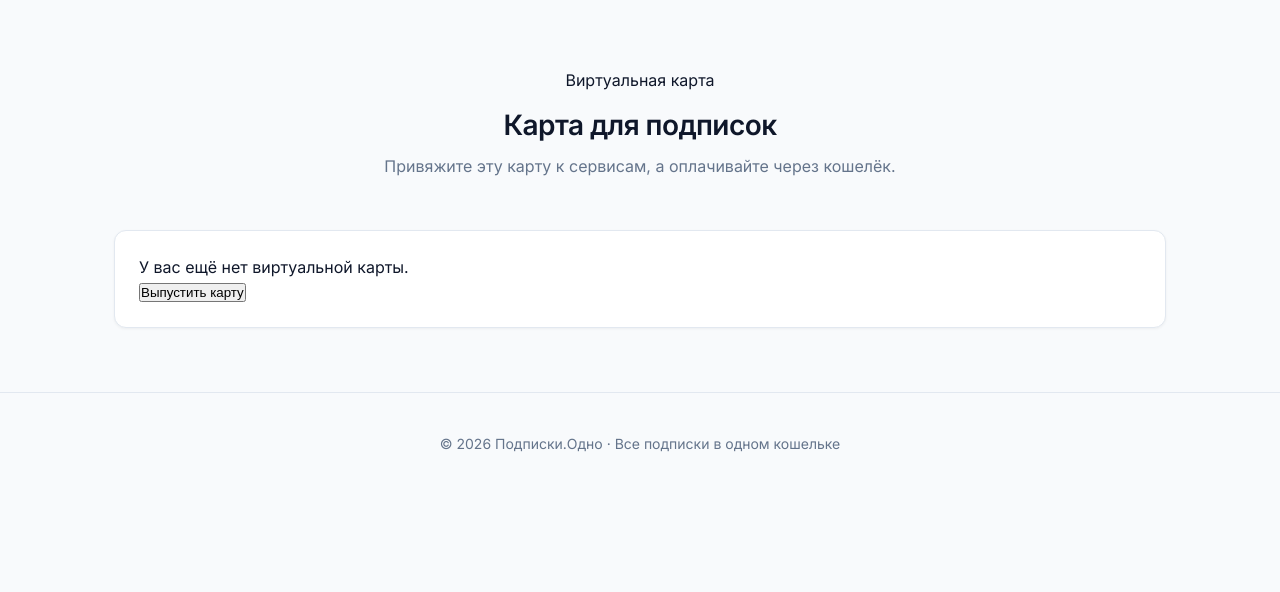
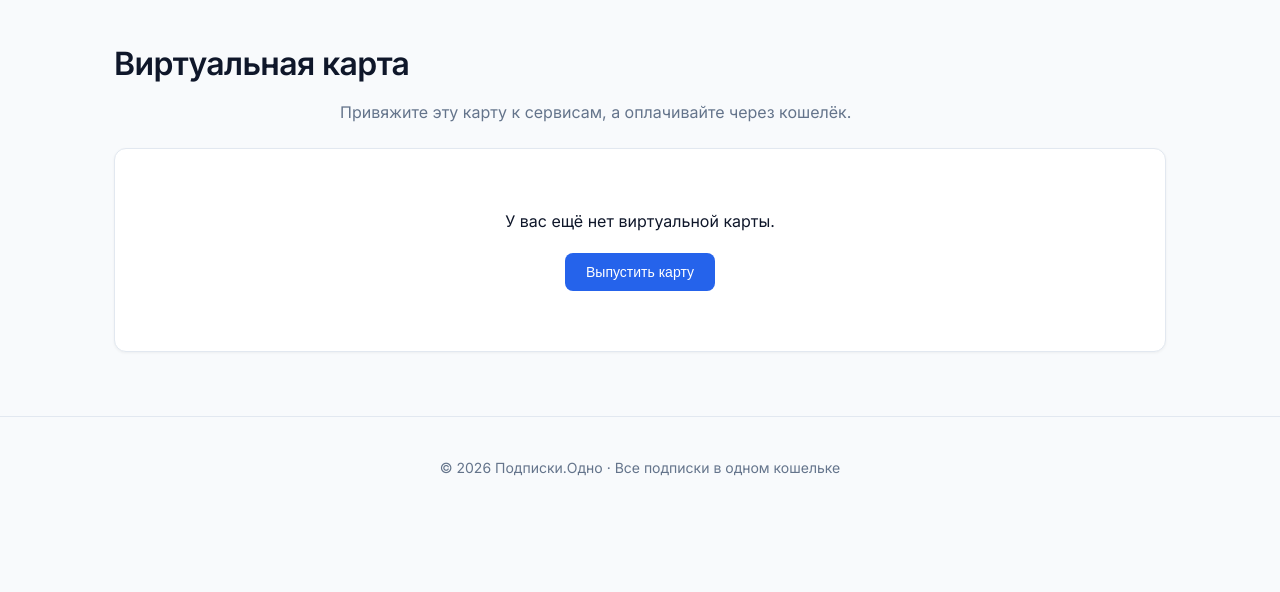
Before and after one commit to Bobalil/subscribesite2, a FastAPI app: template app/templates/cards/list.html in a window 1280 px wide. Shown: the part 71-663 px from the top of the page. Run offline with FastAPI, Linux system fonts and the light colour scheme; the template is opened without the code that fills it, so the values that code supplies are empty.

Commit message:
Update list.html

```diff
--- a/app/templates/cards/list.html
+++ b/app/templates/cards/list.html
@@ -2,69 +2,52 @@
 {% block title %}Моя карта{% endblock %}
 {% block content %}
 
-<section class="hero" style="padding:28px 32px">
-    <span class="eyebrow">Виртуальная карта</span>
-    <h1 style="font-size:28px; margin:12px 0 8px">Карта для подписок</h1>
-    <p style="margin-bottom:0">Привяжите эту карту к сервисам, а оплачивайте через кошелёк.</p>
+<section class="hero" style="text-align: left; padding: 0 0 24px 0;">
+    <h1>Виртуальная карта</h1>
+    <p>Привяжите эту карту к сервисам, а оплачивайте через кошелёк.</p>
 </section>
 
-<div class="spacer"></div>
-
 {% if not card %}
-<div class="panel center">
-    <p class="muted">У вас ещё нет виртуальной карты.</p>
-    <form method="post" action="/cards/issue">
-        <button id="issue-btn" type="button">Выпустить карту</button>
-
+<div class="panel" style="text-align: center; padding: 60px 20px;">
+    <p class="muted" style="margin-bottom: 20px;">У вас ещё нет виртуальной карты.</p>
+    <button id="issue-btn" class="btn">Выпустить карту</button>
+</div>
 <script>
     document.getElementById('issue-btn').addEventListener('click', async function() {
         this.disabled = true;
         this.textContent = 'Выпускаем...';
-        try {
-            const response = await fetch('/cards/issue', { method: 'POST' });
-            if (response.ok) {
-                window.location.reload(); // Перезагружаем страницу, чтобы увидеть карту
-            } else {
-                alert('Ошибка при выпуске карты');
-                this.disabled = false;
-                this.textContent = 'Выпустить карту';
-            }
-        } catch (e) {
-            alert('Ошибка сети');
-            this.disabled = false;
-            this.textContent = 'Выпустить карту';
-        }
+        const res = await fetch('/cards/issue', { method: 'POST' });
+        if (res.ok) window.location.reload();
+        else { alert('Ошибка при выпуске карты'); this.disabled = false; this.textContent = 'Выпустить карту'; }
     });
 </script>
-    </form>
-</div>
 {% else %}
 <div class="panel">
     <div class="panel-head">
-        <h2 class="panel-title">Реквизиты карты</h2>
+        <h2 class="panel-title">Ваша карта</h2>
         <span class="pill {{ 'ok' if card.status.value == 'active' else 'bad' }}">{{ card.status.value }}</span>
     </div>
 
-    <div style="background:var(--surface-2); padding:24px; border-radius:12px; max-width:400px; margin:0 auto 20px">
-        <div style="font-size:12px; color:var(--muted); margin-bottom:8px">НОМЕР КАРТЫ</div>
-        <div style="font-size:24px; letter-spacing:2px; font-family:monospace; margin-bottom:20px">{{ card.pan_masked }}</div>
-
-        <div style="display:flex; justify-content:space-between">
+    <!-- Визуализация карты -->
+    <div class="card-visual">
+        <div class="chip"></div>
+        <div class="number">{{ card.pan_masked }}</div>
+        <div class="bottom">
             <div>
-                <div style="font-size:12px; color:var(--muted); margin-bottom:4px">ДЕРЖАТЕЛЬ</div>
-                <div style="font-weight:600">{{ card.holder }}</div>
+                <div>Держатель</div>
+                <div style="color: var(--text); font-size: 14px; font-weight: 600; margin-top:4px;">{{ card.holder }}</div>
             </div>
             <div>
-                <div style="font-size:12px; color:var(--muted); margin-bottom:4px">СРОК</div>
-                <div style="font-weight:600">{{ "%02d"|format(card.exp_month) }}/{{ card.exp_year }}</div>
+                <div>Срок</div>
+                <div style="color: var(--text); font-size: 14px; font-weight: 600; margin-top:4px;">{{ "%02d"|format(card.exp_month) }}/{{ card.exp_year }}</div>
             </div>
         </div>
     </div>
 
-    <div class="center">
+    <div style="text-align: center;">
         {% if card.status.value == 'active' %}
-        <form method="post" action="/cards/{{ card.id }}/block" style="display:inline">
-            <button type="submit" class="ghost">Заблокировать</button>
+        <form method="post" action="/cards/{{ card.id }}/block">
+            <button type="submit" class="btn ghost">Заблокировать карту</button>
         </form>
         {% endif %}
     </div>
```
